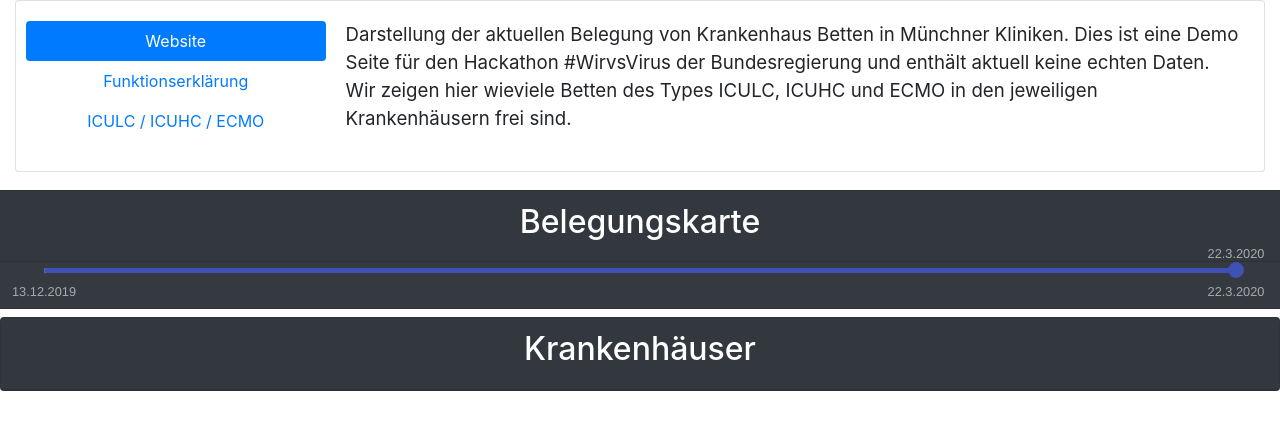
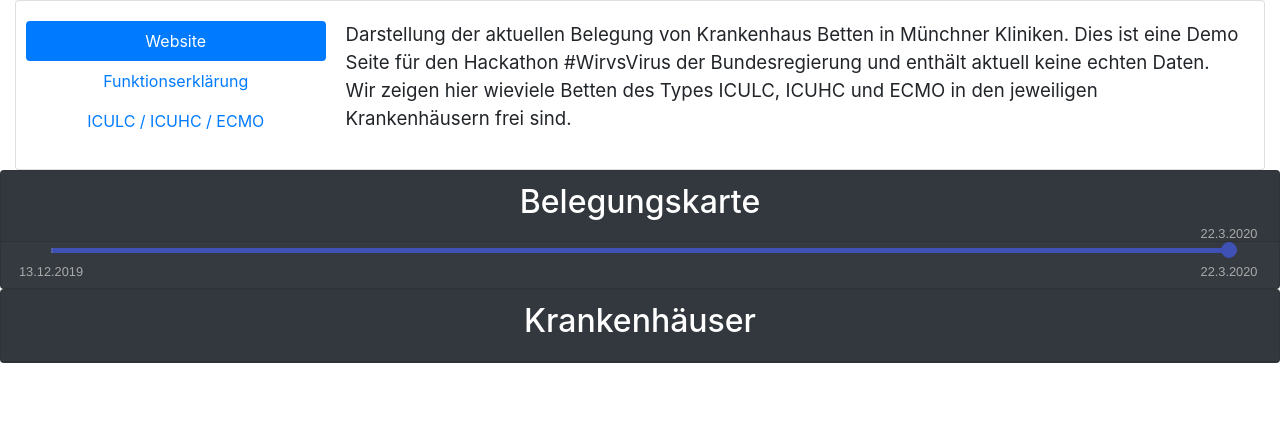
Before and after one commit to domWinter/wirvsvirushackathon, a React (Create React App) app: page / in a window 1280 px wide. Shown: the top 430 px of the page. Built offline with nearby package versions, Linux system fonts and the light colour scheme; no server answers.

Commit message:
fixed margin bug

```diff
--- a/src/components/MainRoute.tsx
+++ b/src/components/MainRoute.tsx
@@ -17,7 +17,6 @@ export const MainRoute = () => {
           <Col>
             <Card>
                 <Card.Body>
-                  <Card.Text style={{ height:'130px' }} >
                     <Tab.Container id="left-tabs-example" defaultActiveKey="first">
                       <Row>
                         <Col sm={3}>
@@ -87,13 +86,12 @@ export const MainRoute = () => {
                         </Col>
                       </Row>
                     </Tab.Container>
-                  </Card.Text>
                 </Card.Body>
               </Card>
             </Col>
           </Row>
-          <Row style={{marginTop: '10px'}} >
-            <Col style={{ maxWidth: '100%', 'padding': 8 }}>
+          <Row style={{marginTop: '10px', margin: 0}}>
+            <Col style={{ maxWidth: '100%', 'padding': 0 }}>
               <Card className="bg-dark text-white">
                 <FormattedMessage
                   id="heatMap"
```
